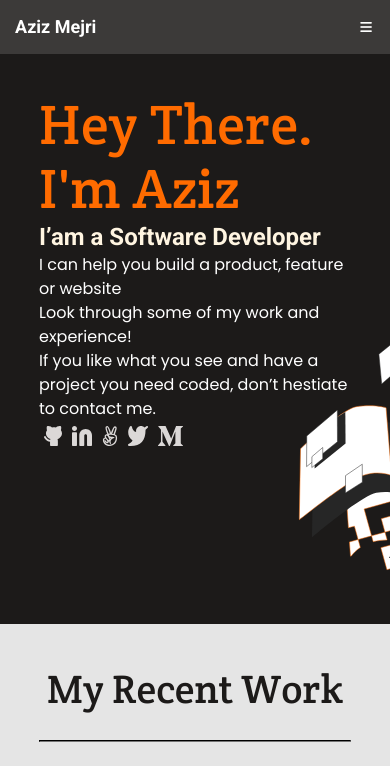
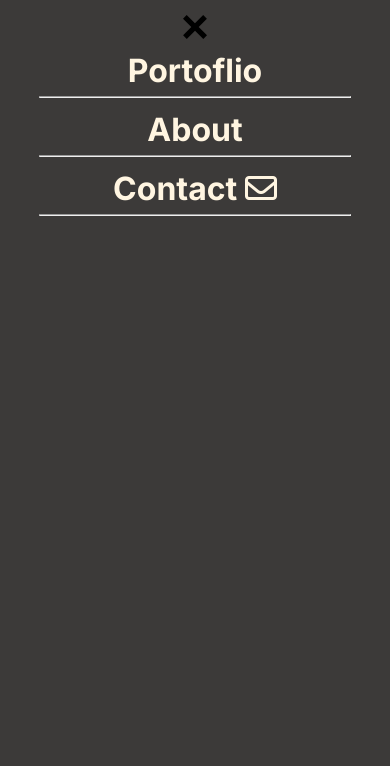
Before and after one commit to mirouhml/cr-training-mobile-menu, a plain HTML site: page index.html in a window 390 px wide. Both pictures are taken after a click on the button 366 px from the left and 27 px from the top of the page. Shown: the top 766 px of the page. Drawn offline with Linux system fonts and the light colour scheme.

Commit message:
Add mobile menu.

```diff
--- a/css/main.css
+++ b/css/main.css
@@ -416,6 +416,53 @@ textarea {
     brightness(92%) contrast(82%);
 }
 
+.mobile-nav {
+  display: none;
+}
+
+.show {
+  display: flex;
+}
+
+.mobile-nav {
+  display: none;
+  position: fixed;
+  background-color: #3c3a39;
+  list-style-type: none;
+  width: 100%;
+  height: 100%;
+  z-index: 1;
+  bottom: 0;
+  left: 0;
+}
+
+.mobile-nav > ul > li > a {
+  color: #fff5e1;
+  font-size: 32px;
+  font-family: "inter", sans-serif;
+  font-style: normal;
+  font-weight: 700;
+  text-decoration: none;
+}
+
+.mobile-nav > ul {
+  display: flex;
+  flex-direction: column;
+  align-items: center;
+  padding: 10px;
+  height: 100%;
+}
+
+.mobile-menu > li > hr {
+  margin: 0 24px 24px 24px;
+  border-top: 0;
+}
+
+#close-button {
+  float: right;
+}
+
+
 @media all and (min-width: 720px) {
   .top-social {
     flex-direction: column;
--- /dev/null
+++ b/functions.js
@@ -0,0 +1,14 @@
+const menu_button = document.getElementById('hamburger');
+
+menu_button.addEventListener('click', () => {
+  document.querySelector('.mobile-nav').style.display = 'block';
+  menu_button.style.display = 'none';
+  console.log('here');
+});
+
+const close_button = document.getElementById('close-button');
+
+close_button.addEventListener('click', () => {
+  document.querySelector('.mobile-nav').style.display = 'none';
+  menu_button.style.display = 'block';
+});
--- a/index.html
+++ b/index.html
@@ -3,7 +3,10 @@
   <head>
     <meta charset="UTF-8" />
     <meta http-equiv="X-UA-Compatible" content="IE=edge" />
-    <meta name="viewport" content="width=device-width, initial-scale=1.0" />
+    <meta
+      name="viewport"
+      content="width=device-width, initial-scale=1.0"
+    />
     <link rel="stylesheet" href="./css/main.css" />
     <link rel="icon" href="./favicon.ico" />
     <title>Aziz Mejri - Portfolio</title>
@@ -11,7 +14,7 @@
   <body>
     <header>
       <h1 id="logo">Aziz Mejri</h1>
-      <button type="button" class="menu-bars">
+      <button type="button" class="menu-bars" id="hamburger">
         <i class="fas fa-bars"></i>
       </button>
       <nav id="desktop-nav">
@@ -22,6 +25,37 @@
             <a class="nav-link" href="#contact"
               >Contact <i class="far fa-envelope"></i
             ></a>
+          </li>
+        </ul>
+      </nav>
+      <nav class="mobile-nav">
+        <ul>
+          <li>
+            <svg
+              xmlns="http://www.w3.org/2000/svg"
+              width="24"
+              height="24"
+              viewBox="0 0 24 24"
+              id="close-button"
+            >
+              <path
+                d="M24 20.188l-8.315-8.209 8.2-8.282-3.697-3.697-8.212 8.318-8.31-8.203-3.666 3.666 8.321 8.24-8.206 8.313 3.666 3.666 8.237-8.318 8.285 8.203z"
+              />
+            </svg>
+          </li>
+          <li>
+            <a class="nav-link" href="#projects">Portoflio</a>
+            <hr />
+          </li>
+          <li>
+            <a class="nav-link" href="#about-me">About</a>
+            <hr />
+          </li>
+          <li>
+            <a class="nav-link" href="#contact"
+              >Contact <i class="far fa-envelope"></i
+            ></a>
+            <hr />
           </li>
         </ul>
       </nav>
@@ -49,8 +83,8 @@
         <p class="intro-text">
           I can help you build a product, feature or website <br />
           Look through some of my work and experience! <br />
-          If you like what you see and have a project you need coded, don’t
-          hestiate to contact me.
+          If you like what you see and have a project you need coded,
+          don’t hestiate to contact me.
         </p>
         <div class="social top-social">
           <a
@@ -127,7 +161,8 @@
           <div class="first-card-description">
             <h2>UB Running</h2>
             <p class="description blue-color">
-              A Platform game made with JavaScript using the Phaser framework
+              A Platform game made with JavaScript using the Phaser
+              framework
             </p>
             <ul class="project-stacks blue-color">
               <li>HTML</li>
@@ -152,10 +187,10 @@
             <div class="card-description">
               <h2>GTime</h2>
               <p class="white-description">
-                This is the front-end of a website that tracks your game stats,
-                so you can see how much you are improving. Built with
-                JavaScript. (The link to the back-end API can be found in the
-                GitHub repo)
+                This is the front-end of a website that tracks your
+                game stats, so you can see how much you are improving.
+                Built with JavaScript. (The link to the back-end API
+                can be found in the GitHub repo)
               </p>
               <ul class="project-stacks card-stacks">
                 <li>HTML</li>
@@ -180,9 +215,9 @@
             <div class="card-description">
               <h2>Weather App</h2>
               <p class="white-description">
-                This is a responsive weather app made with JavaScript that
-                displays the temperature, humidity and timezone for cities
-                around the world.
+                This is a responsive weather app made with JavaScript
+                that displays the temperature, humidity and timezone
+                for cities around the world.
               </p>
               <ul class="project-stacks card-stacks">
                 <li>HTML</li>
@@ -205,7 +240,8 @@
             <div class="card-description">
               <h2>Conference page</h2>
               <p class="white-description">
-                This is a sample conference page made using HTML and CSS.
+                This is a sample conference page made using HTML and
+                CSS.
               </p>
               <ul class="project-stacks card-stacks">
                 <li>HTML</li>
@@ -251,15 +287,15 @@
         <section class="about-me-section">
           <h2>About me</h2>
           <p class="about-me-text">
-            I am a skilled Full-Stack Web Developer who loves making pages with
-            beautiful UI. I have studied at Microverse, and I am experienced in
-            remote work.
+            I am a skilled Full-Stack Web Developer who loves making
+            pages with beautiful UI. I have studied at Microverse, and
+            I am experienced in remote work.
             <br />
-            I've also been a good helping hand to a lot of developers in
-            different communities!
+            I've also been a good helping hand to a lot of developers
+            in different communities!
             <br />
-            if you'd like to get in contact about potential job opportunities,
-            please reach out!
+            if you'd like to get in contact about potential job
+            opportunities, please reach out!
           </p>
           <a
             href="https://docs.google.com/document/d/1lYq0Kb50TujzJzDWGobIchRI17JMnAiZMF9OBQgNU68/edit?usp=sharing"
@@ -329,8 +365,8 @@
       </div>
       <div id="contact">
         <h2>
-          I'm always interested in hearing about new projects, so if you'd like
-          to chat please get in touch.
+          I'm always interested in hearing about new projects, so if
+          you'd like to chat please get in touch.
         </h2>
         <form action="https://formspree.io/f/mwkakrqj" method="POST">
           <input
@@ -372,7 +408,9 @@
             maxlength="500"
             required
           ></textarea>
-          <button type="submit" class="link centered-link">Send</button>
+          <button type="submit" class="link centered-link">
+            Send
+          </button>
         </form>
       </div>
     </main>
@@ -442,5 +480,6 @@
       src="https://kit.fontawesome.com/e966a3bd22.js"
       crossorigin="anonymous"
     ></script>
+    <script src="functions.js"></script>
   </body>
 </html>
```
